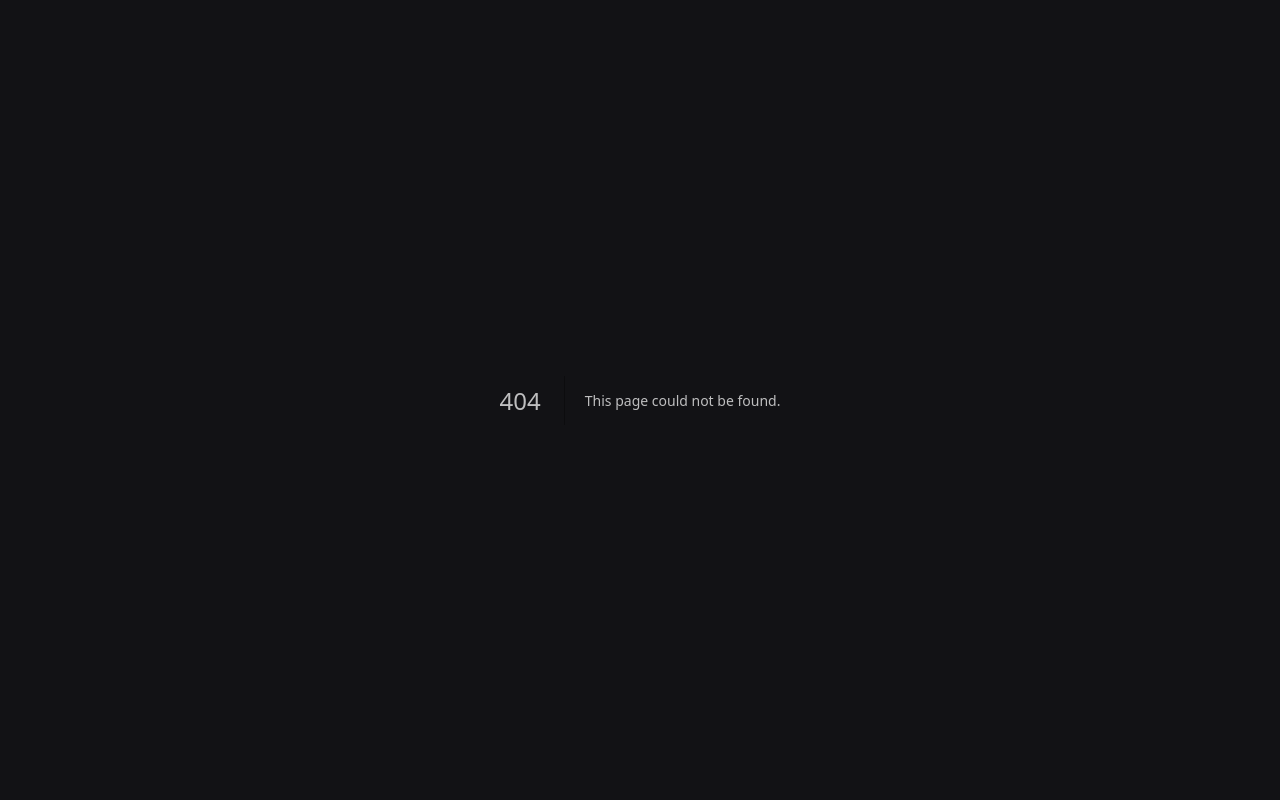
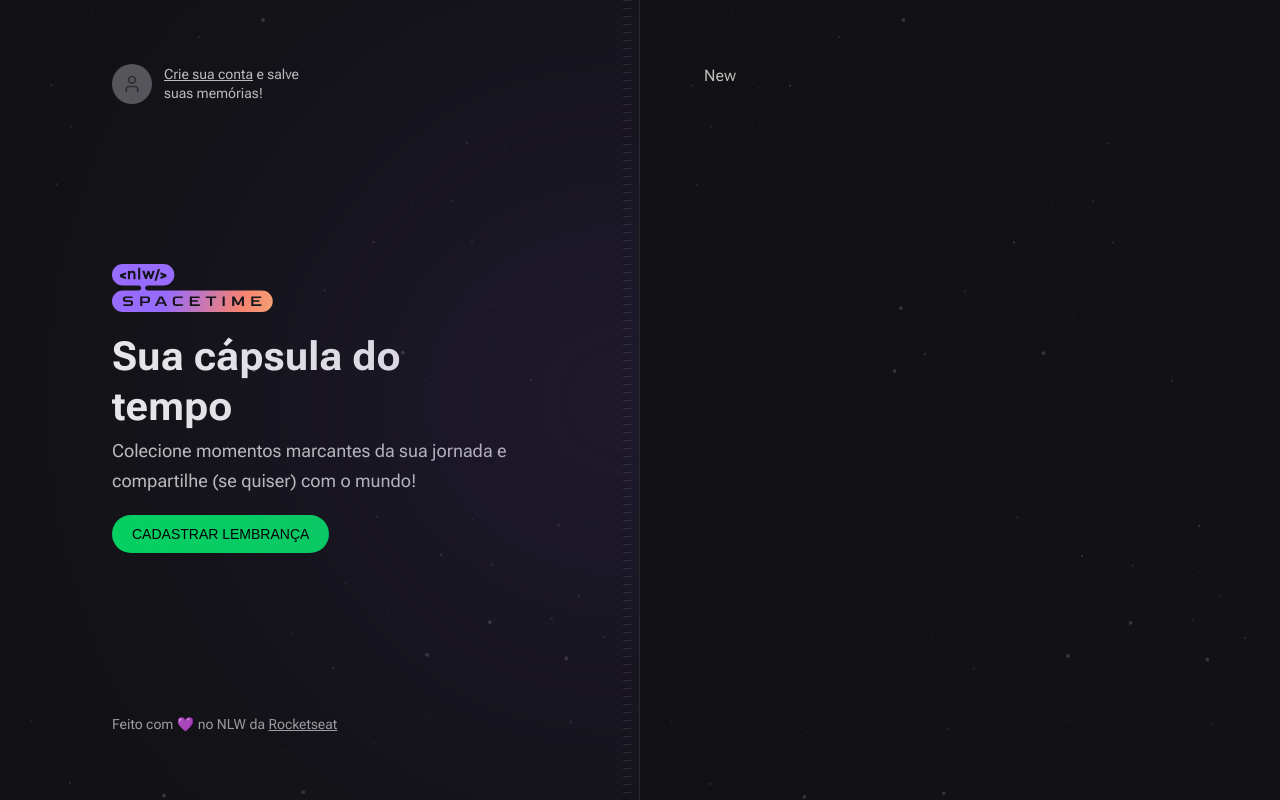
Before and after one commit to wylkerd/NLW12-Spacetime-Explorer-Nextjs, a Next.js app in the folder web/: page /memories/new in a window 1280 px wide. Before the commit this address had no page. Built offline with nearby package versions, Linux system fonts and the light colour scheme; no server answers; a web font is replaced by a local one.

Commit message:
web: Definido Layout das rotas

```diff
--- a/web/src/app/api/auth/callback/route.ts
+++ b/web/src/app/api/auth/callback/route.ts
@@ -1,6 +1,11 @@
 // Metodo GET pois estamos acessando uma url no navegador
 import { api } from '@/lib/api'
 import { NextRequest, NextResponse } from 'next/server'
+
+/*
+  Este GET e acionado quando o Github abre uma rota de callback,
+  ao ser acessada, o POST é feito na nossa api e guarda o Token nos Cookies por de baixo dos panos
+*/
 
 export async function GET(request: NextRequest) {
   const { searchParams } = new URL(request.url)
--- a/web/src/app/layout.tsx
+++ b/web/src/app/layout.tsx
@@ -4,6 +4,11 @@ import {
   Roboto_Flex as Roboto,
   Bai_Jamjuree as BaiJamjuree,
 } from 'next/font/google' // Evita o Layout Shit das fontes (carregamento lento da fonte)
+import { Hero } from '@/components/Hero'
+import { Profile } from '@/components/Profile'
+import { SignIn } from '@/components/SignIn'
+import { Copyright } from '@/components/Copyright'
+import { cookies } from 'next/headers'
 
 const roboto = Roboto({ subsets: ['latin'], variable: '--font-roboto' }) // nome da variavel no CSS para aplicar no Tailwind
 
@@ -19,13 +24,35 @@ export const metadata = {
     'Uma cápsula do tempo contruida com React, Next.js, Tailwind e Typescript.',
 }
 
+/* No Next.js conteudos de arquivos layout.tsx nao muda entre as paginas */
 export default function RootLayout({ children }: { children: ReactNode }) {
+  const isAuthenticated = cookies().has('token')
+
   return (
     <html lang="en">
       <body
         className={`${roboto.variable} ${baiJamjuree.variable} bg-gray-900 font-sans text-gray-100`}
       >
-        {children}
+        <main className="grid min-h-screen grid-cols-2">
+          {/* Left */}
+          <div className="relative flex flex-col items-start justify-between overflow-hidden border-r border-white/10 bg-[url(../assets/bg-stars.svg)] bg-cover px-28 py-16">
+            {/* Blur */}
+            <div className="absolute right-0 top-1/2 h-[288px] w-[526px] -translate-y-1/2 translate-x-1/2 rounded-full bg-purple-700 opacity-50 blur-full" />
+
+            {/* Stripes */}
+            <div className="absolute bottom-0 right-2 top-0 w-2 bg-stripes" />
+
+            {isAuthenticated ? <Profile /> : <SignIn />}
+            <Hero />
+            <Copyright />
+          </div>
+
+          {/* Right */}
+          {/* children = Conteudo especifico da pagina atual acessada (page.tsx) */}
+          <div className="flex flex-col bg-[url(../assets/bg-stars.svg)] bg-cover p-16">
+            {children}
+          </div>
+        </main>
       </body>
     </html>
   )
--- /dev/null
+++ b/web/src/app/memories/new/page.tsx
@@ -0,0 +1,4 @@
+/* De acordo com a hierarquia das pastas a url desta pagina sera /memories/new */
+export default function NewMemory() {
+  return <h1>New</h1>
+}
--- a/web/src/app/page.tsx
+++ b/web/src/app/page.tsx
@@ -1,35 +1,7 @@
-import { cookies } from 'next/headers'
-
-import { Copyright } from '@/components/Copyright'
-import { Hero } from '@/components/Hero'
-import { SignIn } from '@/components/SignIn'
 import { EmptyMemories } from '@/components/EmptyMemories'
-import { Profile } from '@/components/Profile'
 
 export default function Home() {
-  const isAuthenticated = cookies().has('token')
-
-  return (
-    <main className="grid min-h-screen grid-cols-2">
-      {/* Left */}
-      <div className="relative flex flex-col items-start justify-between overflow-hidden border-r border-white/10 bg-[url(../assets/bg-stars.svg)] bg-cover px-28 py-16">
-        {/* Blur */}
-        <div className="absolute right-0 top-1/2 h-[288px] w-[526px] -translate-y-1/2 translate-x-1/2 rounded-full bg-purple-700 opacity-50 blur-full" />
-
-        {/* Stripes */}
-        <div className="absolute bottom-0 right-2 top-0 w-2 bg-stripes" />
-
-        {isAuthenticated ? <Profile /> : <SignIn />}
-        <Hero />
-        <Copyright />
-      </div>
-
-      {/* Right */}
-      <div className="flex flex-col bg-[url(../assets/bg-stars.svg)] bg-cover p-16">
-        <EmptyMemories />
-      </div>
-    </main>
-  )
+  return <EmptyMemories />
 }
 
 /*
```
